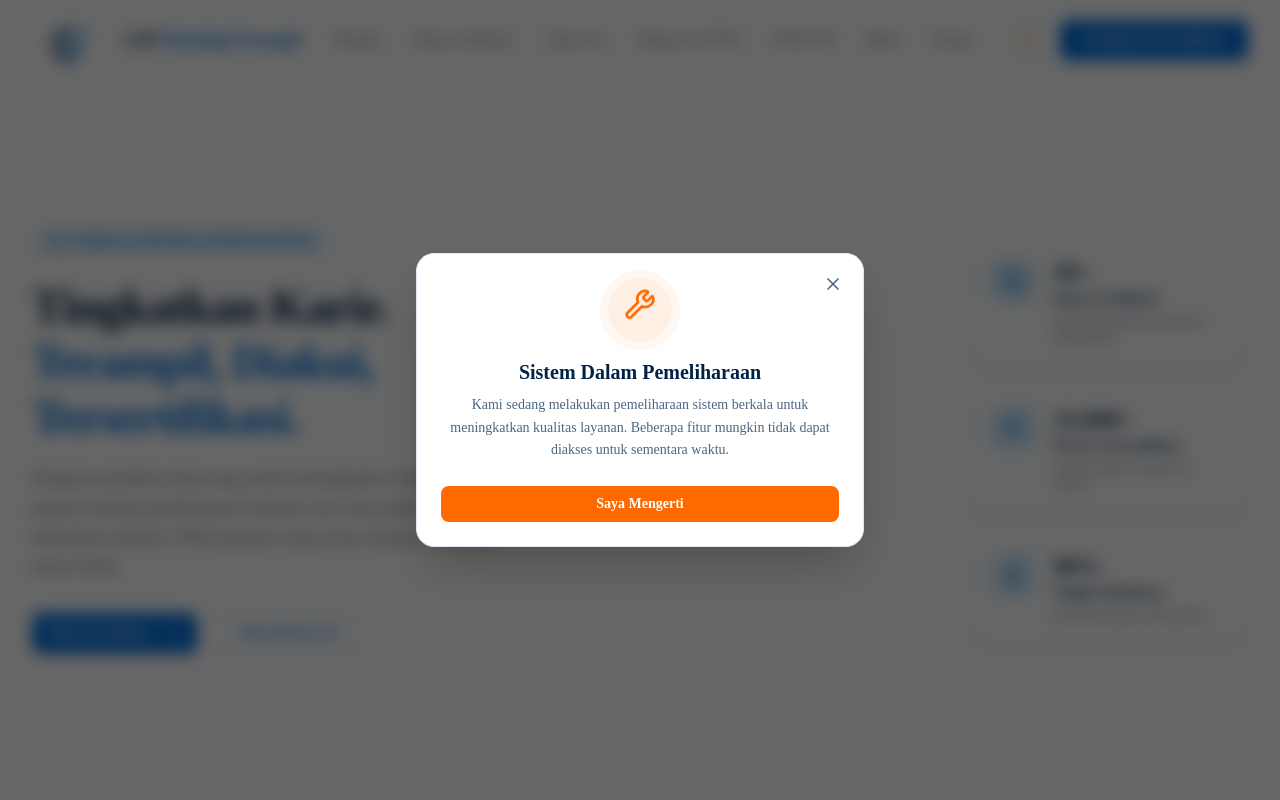
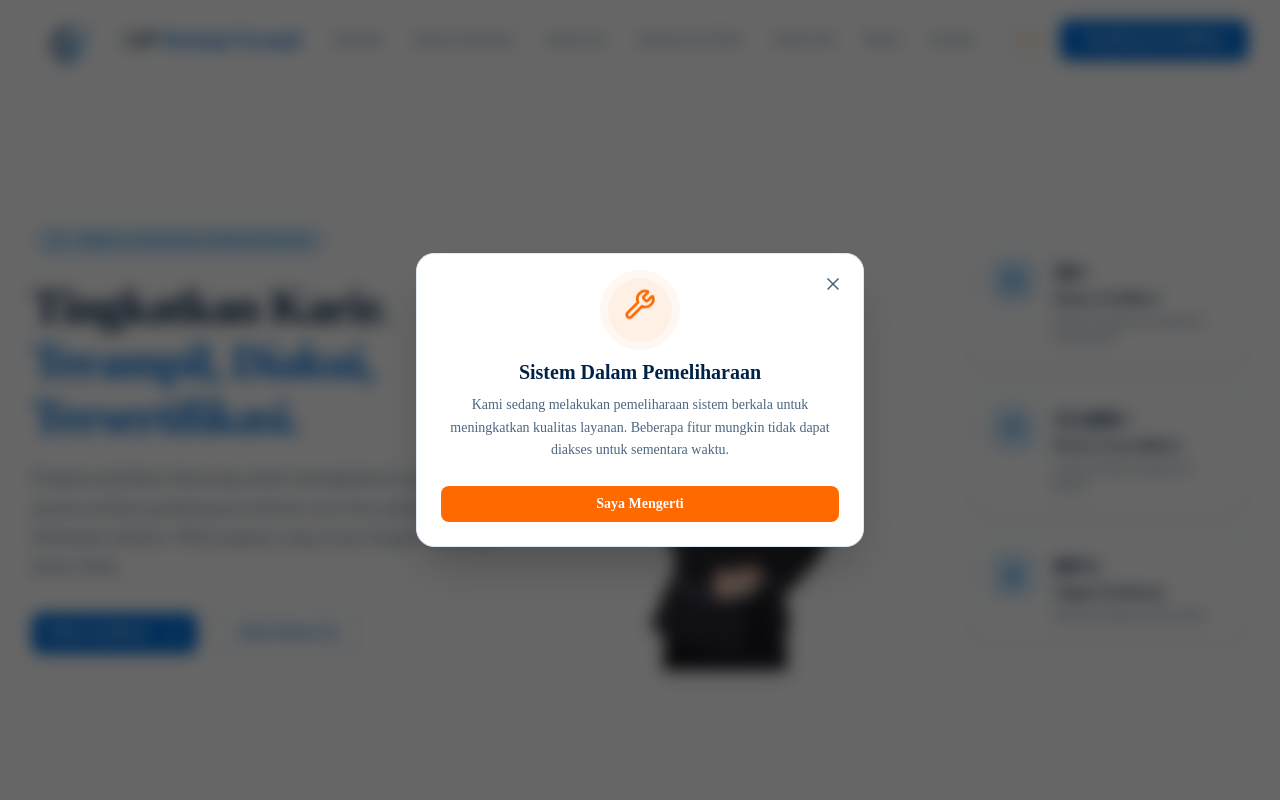
Before and after one commit to Aghissulaiman/lspteknologiterampil, a Next.js app: page / in a window 1280 px wide. Shown: the top 800 px of the page. Built offline with nearby package versions, Linux system fonts and the light colour scheme.

Commit message:
feat: pasang foto profesional wanita di bagian tengah Hero section (di antara teks dan cards)

```diff
--- a/components/Home/Hero.tsx
+++ b/components/Home/Hero.tsx
@@ -78,20 +78,20 @@ export default function Hero() {
           </div>
 
           {/* 2. Gambar Tengah (Foto Profesional) */}
-<div className="relative flex items-center justify-center lg:col-span-4 min-h-[380px] sm:min-h-[440px]">
+<div className="relative flex items-center justify-center lg:col-span-4 min-h-[380px] sm:min-h-[460px]">
             {/* Lingkaran Dekoratif Soft Blue di Belakang Foto */}
-  <div className="absolute top-1/2 left-1/2 -z-10 h-[280px] w-[280px] sm:h-[340px] sm:w-[340px] -translate-x-1/2 -translate-y-1/2 rounded-full bg-accent blur-xl" />
+            <div className="absolute top-1/2 left-1/2 -z-10 h-[280px] w-[280px] sm:h-[340px] sm:w-[340px] -translate-x-1/2 -translate-y-1/2 rounded-full bg-primary/10 blur-2xl" />
 
-  {/* Pembungkus Foto (Diberi h-[380px] dan w-full agar ukurannya tidak 0px) */}
-  <div className="relative h-[380px] w-full max-w-[320px] sm:h-[440px] sm:max-w-[360px] overflow-hidden rounded-2xl">
-    {/* <Image
-      src="/Foto/Foto1.png"
+            {/* Pembungkus Foto */}
+            <div className="relative h-[380px] w-full max-w-[320px] sm:h-[460px] sm:max-w-[380px]">
+              <Image
+                src="/Foto/hero-person.png"
                 alt="Profesional LSP Teknologi Terampil"
                 fill
-      sizes="(max-width: 768px) 100vw, 360px"
-      className="object-cover object-top"
+                sizes="(max-width: 768px) 100vw, 380px"
+                className="object-contain object-bottom drop-shadow-xl"
                 priority
-    /> */}
+              />
             </div>
           </div>
 
```
Also changed, not shown: public/Foto/hero-person.png (added). Lines whose indentation alone changed are shown as unchanged.
